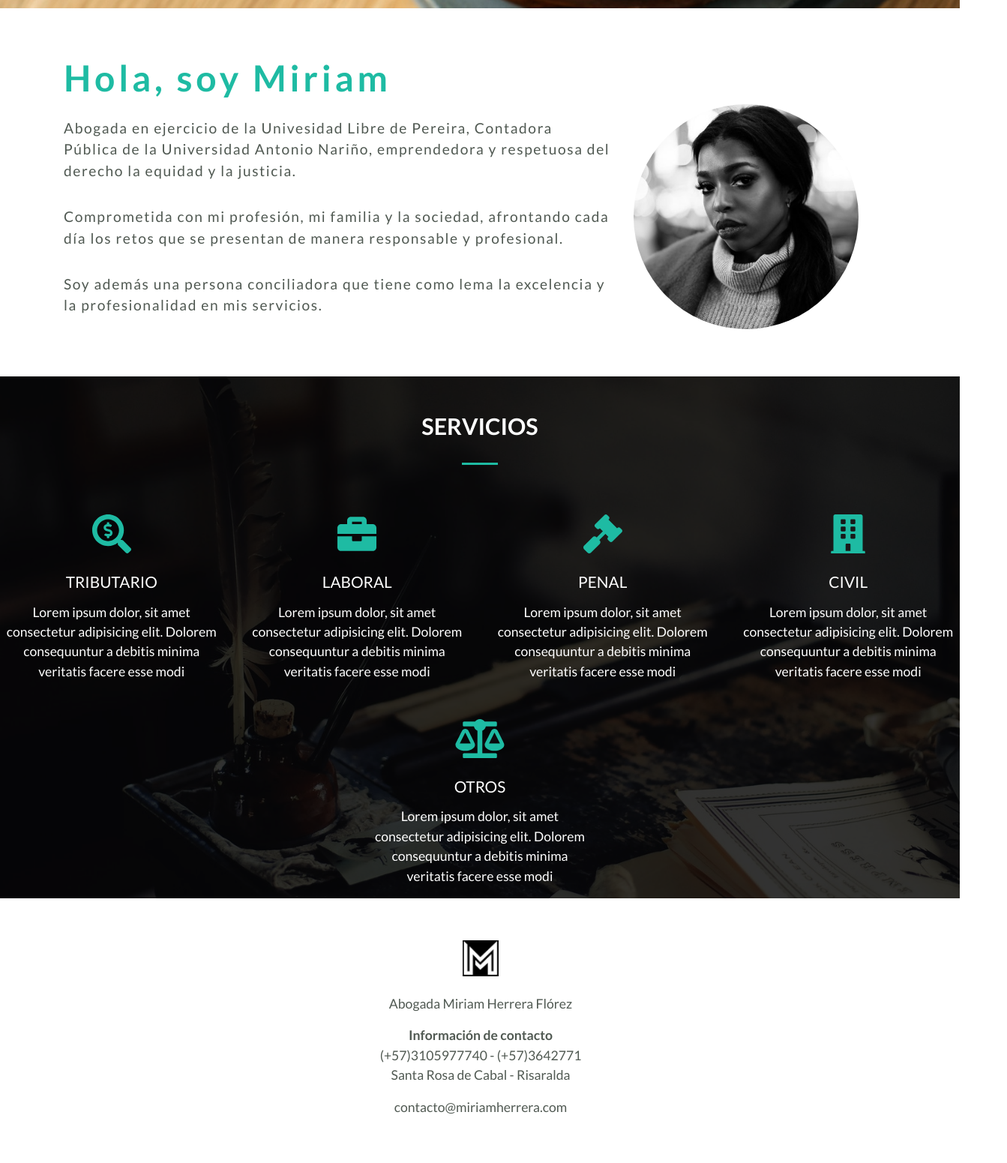
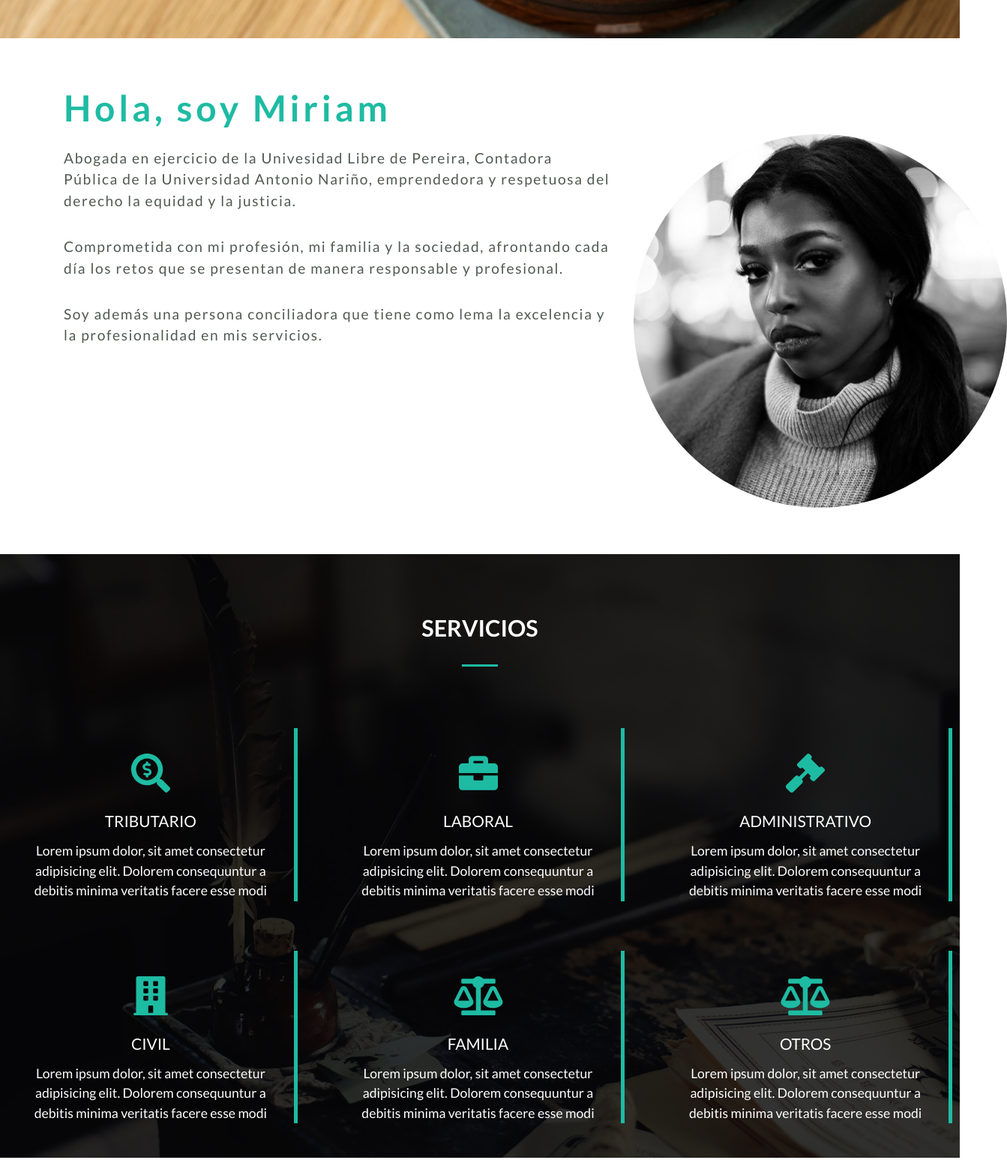
Before and after one commit to calbertora/MiriamHerrera, a plain HTML site: page MiriamHerreraBootsrap/index.html in a window 1280 px wide. Shown: the part 629-2180 px from the top of the page at 75% size, 1343 px wide, since content can reach past the window. Drawn offline with Linux system fonts and the light colour scheme.

Commit message:
Efectos de Adrián

```diff
--- a/MiriamHerreraBootsrap/css/index.css
+++ b/MiriamHerreraBootsrap/css/index.css
@@ -36,7 +36,8 @@ body {
 /*----Landing Page-----*/
 .home-inner {
    background-image: url("../img/home1.jpg");
-   height: 640px;
+   height: 85vh;
+   min-height:640px;
    background-attachment: fixed;
    background-position: center;
    background-repeat: no-repeat;
@@ -79,12 +80,14 @@ body {
 /*-------About Section--------*/
 #about {
    padding-top: 4rem;
+   height:80vh;
+   min-height:640px;
 }
 
 #img-about img {
-   width: 300px;
+  /* width: 300px;
    height: 300px;
-   border-radius: 50%;
+   */border-radius: 50%;
    margin-top: 4rem;
 }
 
@@ -112,6 +115,7 @@ h3.heading {
    text-transform: uppercase;
    margin-bottom: 1.9rem;
    margin-top: 3rem;
+
 }
 
 .heading-underline {
@@ -120,7 +124,23 @@ h3.heading {
    background-color: #1EBBA3;
    margin: 0 auto 2rem;
 }
+.service-icon{
+	padding-left:20px;
+	padding-right:20px;
+	margin-top:50px;
+	margin-left:10px;
+	margin-right:10px;
+	border-width:0px 5px 0px 0px;
+	border-style:solid;
+	border-color:blue #1EBBA3 #1EBBA3 #1EBBA3;
 
+}
+.custom-shadow
+{
+-webkit-box-shadow: 10px 10px 21px -1px rgba(0,255,64,1);
+-moz-box-shadow: 10px 10px 21px -1px rgba(0,255,64,1);
+box-shadow: 10px 10px 21px -1px rgba(0,255,64,1);
+}
 .service-icon svg.svg-inline--fa {
    color: #1EBBA3;
    margin-top: 3rem;
--- a/MiriamHerreraBootsrap/index.html
+++ b/MiriamHerreraBootsrap/index.html
@@ -59,7 +59,7 @@
          </div>
       </div>
 
-      <div class="caption text-center">
+      <div class="caption text-center" style="display:none">
          <h1>Miriam Herrera Flórez</h1>
          <h3>Abogada</h3>
          <a class="btn btn-outline-light btn-lg" href="#servicios">Servicios</a>
@@ -76,7 +76,7 @@
 
          <div id="about-content" class="row">
 
-            <div id="content" class="col-8">
+            <div id="content" class="col-md-8 col-sm-12">
                <h2>Hola, soy Miriam</h2>
 
                <p>Abogada en ejercicio de la Univesidad Libre de Pereira, Contadora Pública de la Universidad Antonio
@@ -87,7 +87,7 @@
                   servicios.</p>
             </div>
 
-            <div id="img-about" class="col-4">
+            <div id="img-about" class="col-md-4 col-sm-12">
                <img src="./img/me.jpg" alt="Miriam Herrera dando la mano">
             </div>
 
@@ -102,14 +102,14 @@
       <div class="fixed-background">
          <div class="row dark text-center">
 
-            <div class="col-12">
+            <div class="col-12" style="margin-top:80px">
                <h3 class="heading">Servicios</h3>
                <div class="heading-underline"></div>
             </div>
 
             <div class="row text-center justify-content-center">
 
-               <div class="col-md-3 service">
+               <div class="col-md-4 service">
                   <div class="service-icon">
                      <i class="fas fa-search-dollar fa-4x" data-fa-transform="shrink-3 up-5"></i>
                      <h3>Tributario</h3>
@@ -118,7 +118,7 @@
                   </div>
                </div>
 
-               <div class="col-md-3 service">
+               <div class="col-md-4 service">
                   <div class="service-icon">
                      <i class="fas fa-briefcase fa-4x" data-fa-transform="shrink-3 up-5"></i>
                      <h3>Laboral</h3>
@@ -130,10 +130,10 @@
 
                </div>
 
-               <div class="col-md-3 service">
+               <div class="col-md-4 service">
                   <div class="service-icon">
                      <i class="fas fa-gavel fa-4x" data-fa-transform="shrink-3 up-5"></i>
-                     <h3>Penal</h3>
+                     <h3>Administrativo</h3>
 
                      <p>Lorem ipsum dolor, sit amet consectetur adipisicing elit. Dolorem consequuntur a debitis minima
                         veritatis facere esse modi</p>
@@ -142,7 +142,7 @@
 
                </div>
 
-               <div class="col-md-3 service">
+               <div class="col-md-4 service">
                   <div class="service-icon">
                      <i class="fas fa-building fa-4x" data-fa-transform="shrink-3 up-5"></i>
                      <h3>Civil</h3>
@@ -153,7 +153,19 @@
 
                </div>
 
-               <div class="col-md-3 service">
+			   <div class="col-md-4 service">
+                  <div class="service-icon">
+                     <i class="fas fa-balance-scale fa-4x" data-fa-transform="shrink-3 up-5"></i>
+                     <h3>Familia</h3>
+
+                     <p>Lorem ipsum dolor, sit amet consectetur adipisicing elit. Dolorem consequuntur a debitis
+                        minima
+                        veritatis facere esse modi</p>
+                  </div>
+
+               </div>
+
+               <div class="col-md-4 service">
                   <div class="service-icon">
                      <i class="fas fa-balance-scale fa-4x" data-fa-transform="shrink-3 up-5"></i>
                      <h3>Otros</h3>
@@ -165,9 +177,12 @@
 
                </div>
 
+
             </div>
+			 <div style="height:30px"></div>
          </div>
       </div>
+
    </div>
    <!--End Services Section-->
 
@@ -194,6 +209,7 @@
 
    <script src="./js/jquery-3.3.1.min.js"></script>
    <script src="./js/bootstrap/bootstrap.min.js"></script>
+   <script src="./js/custom.js"></script>
    <script src="https://use.fontawesome.com/releases/v5.5.0/js/all.js"></script>
 </body>
 
--- /dev/null
+++ b/MiriamHerreraBootsrap/js/custom.js
@@ -0,0 +1,34 @@
+$(document).ready(function () {
+
+  $("#navbarResponsive li a").on("click", navbarBtnClick);
+  $(".caption").fadeIn("slow");
+  // $("#home").hide().fadeIn(1000);
+});
+
+/* close toggle if it's open and clicked outside toggle */
+
+
+function navbarBtnClick(event) {
+  // Make sure this.hash has a value before overriding default behavior
+  if (this.hash !== "") {
+
+
+
+      // Prevent default anchor click behavior
+    event.preventDefault();
+
+    // Store hash (#)
+    var hash = this.hash;
+
+    // Using jQuery's animate() method to add smooth page scroll
+    // The optional number (800) specifies the number of milliseconds it takes to scroll to the specified area (the speed of the animation)
+    $('html, body').animate({
+      scrollTop: $(hash).offset().top
+    }, 800, function(){
+
+      // Add hash (#) to URL when done scrolling (default click behavior)
+      window.location.hash = hash;
+    });
+  } // End if statement
+  $(".navbar-collapse").collapse('hide');
+}
```
Also changed, not shown: MiriamHerreraBootsrap/package-lock.json (deleted).
